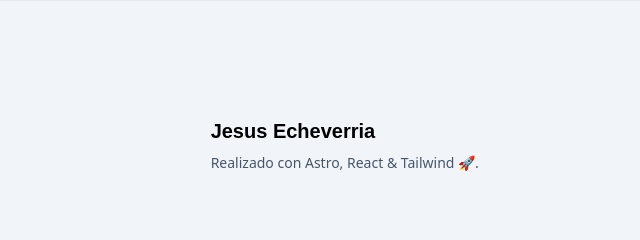
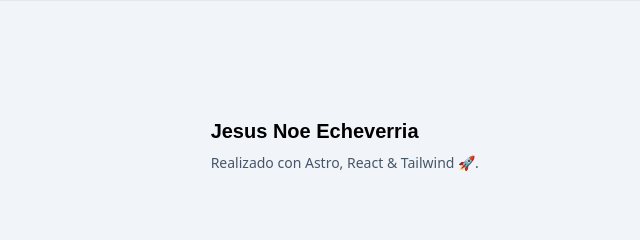
Before and after one commit to EcheverriaJesus/JesusEcheverria, an Astro site: page /JesusEcheverria/Contact in a window 1280 px wide. Shown: the top 240 px of the page, 0-640 px from the left. Built offline with nearby package versions, Linux system fonts and the light colour scheme; Astro itself is replaced by a stand-in of ours.

Commit message:
Deploy: HomePage

```diff
--- a/src/pages/Contact.astro
+++ b/src/pages/Contact.astro
@@ -3,7 +3,7 @@
 >
     <section class="flex flex-col space-y-2">
         <h1 class="text-center text-xl font-signika font-bold dark:text-white md:text-start">
-            Jesus Echeverria
+            Jesus Noe Echeverria
         </h1>
         <p class="text-center text-slate-600 dark:text-white text-sm md:text-start">Realizado con Astro, React & Tailwind 🚀.</p>
     </section>
```
Also changed, not shown: 5 other files.
